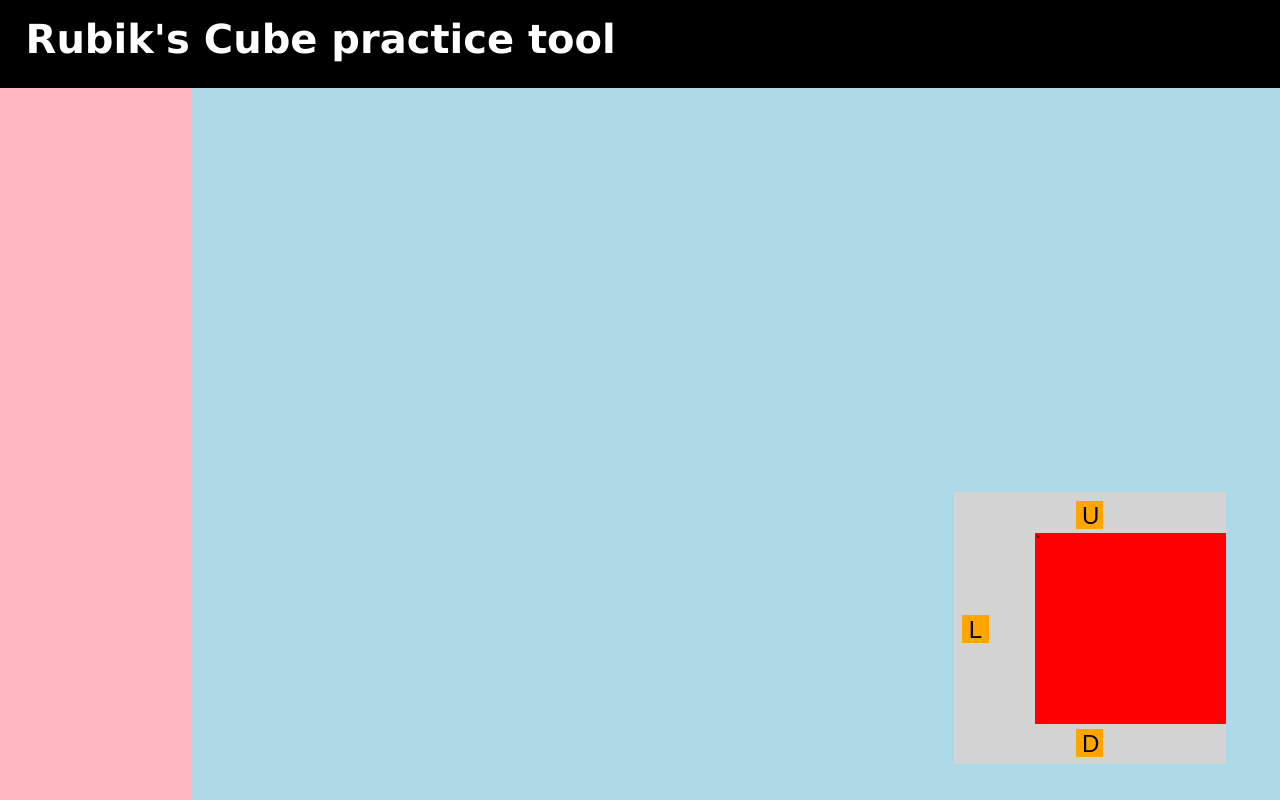
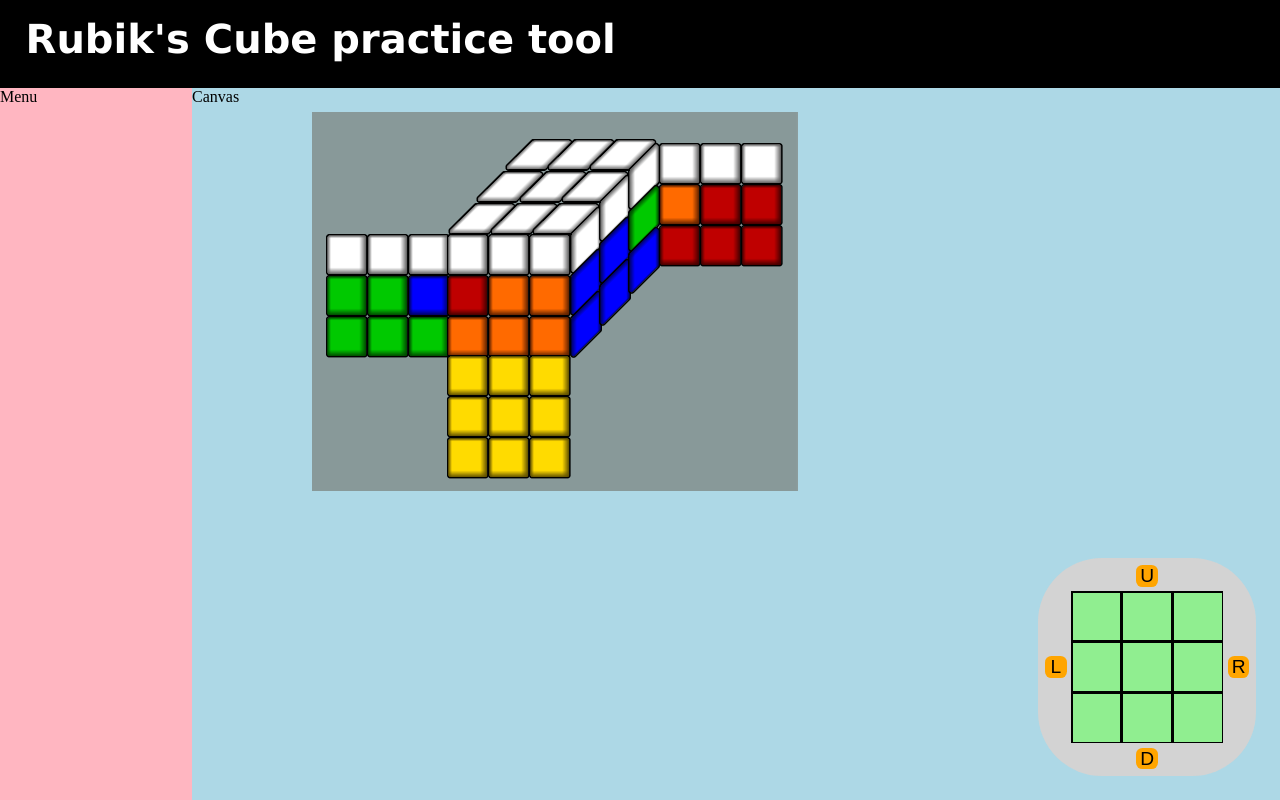
Before and after one commit to Tonyenike/CS-361-Group-Project, a web app: file public/simpleprototype.html in a window 1280 px wide. Run offline with its HTML, style and script files only (its server is not run), Linux system fonts and the light colour scheme.

Commit message:
All mockups complete

```diff
--- a/public/simpleprototype.css
+++ b/public/simpleprototype.css
@@ -36,12 +36,16 @@
 }
 
 .viewbutton {
-	font-size: 3vmin;
+	font-size: 1.5vw;
 	position: absolute;
 	border: none;
+	border-radius: .5vw;
 	width: 10%;
 	height: 0;
 	padding-bottom: 10%;
+	padding-top: 0;
+	padding-left: 0;
+	padding-right: 0;
 	background-color: orange;
 
 }
@@ -65,13 +69,24 @@
 
 #modelcube {
 
-	background-color: red;
+	background-color: black;
 	width: 70%;
 	padding-bottom: 70%;
 	position: absolute;
 	top: 15%;
-	left: 30%;
+	left: 15%;
 	height: 0;
+
+}
+
+#cubedisplay {
+
+	position: absolute;
+	padding-bottom: 50%;
+	height: 0;
+	width: 60%;
+	top: 3vmin;
+	left: 15vmin;
 
 }
 
@@ -79,11 +94,15 @@
 
 	background-color: lightgrey;
 	position: absolute;
-	padding-bottom: 25%;
+	padding-bottom: 20%;
+	border-radius: 5vw;
 	height: 0;
-	width: 25%;
-	right: 5%;
-	bottom: 5%;
+	width: 20%;
+	right: 3vmin;
+	bottom: 3vmin;
+	border: grey;
+	border-style: solid
+	border-width: .2vw;
 
 }
 
@@ -96,6 +115,17 @@
 	float: left;
 }
 
+.square {
+
+	background-color: lightgreen;
+	width: 31.33%;
+	margin: 1%;
+	padding-bottom: 31.33%;
+	float: left;
+	display: inline;
+
+}
+
 td{
     display: block;
 }
--- a/public/simpleprototype.html
+++ b/public/simpleprototype.html
@@ -13,10 +13,15 @@
 
 <h1>Rubik's Cube practice tool</h1>
 	<div id = "menu">
+	Menu
 	</div>
 
 
 	<div id = "canvas">
+		Canvas
+		<div id = "cubedisplay">
+			<img src = "demorube.png" id = "cubed" alt = "A Rubik's Cube display">
+		</div>
 		<div id = "viewtoggle">
 			<button class = "viewbutton" id = "up">U</button>
 			<button class = "viewbutton" id = "left">L</button>
@@ -31,7 +36,7 @@
 				<div class = "square"></div>
 				<div class = "square"></div>
 				<div class = "square"></div>
-`
+
 				<div class = "square"></div>
 				<div class = "square"></div>
 				<div class = "square"></div>
```
Also changed, not shown: public/demorube.png (added).
